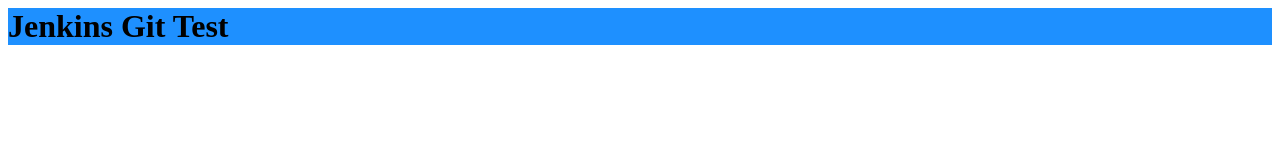
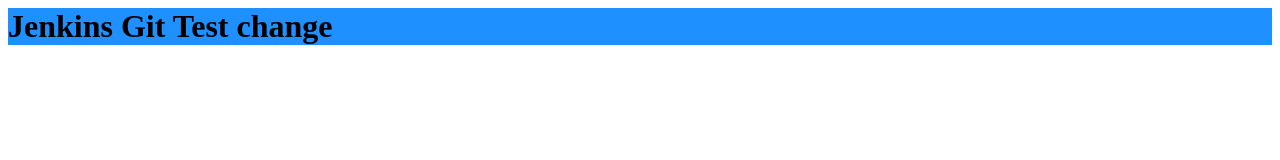
Before and after one commit to devopswithcloud/testingrepo, a plain HTML site: page index.html in a window 1280 px wide. Drawn offline with Linux system fonts and the light colour scheme.

Commit message:
Update index.html

```diff
--- a/index.html
+++ b/index.html
@@ -1 +1 @@
-<h1 style="background-color:DodgerBlue;">Jenkins Git Test</h1>
+<h1 style="background-color:DodgerBlue;">Jenkins Git Test change</h1>
```
